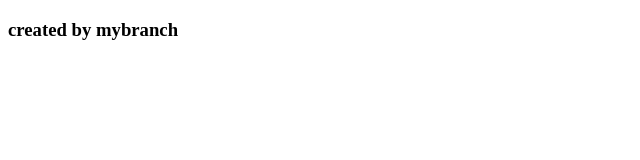
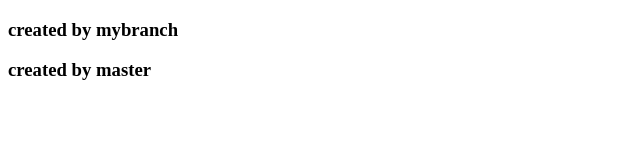
Before and after one commit to pvshafeeq/GitTestApp, a plain HTML site: page home.html in a window 1280 px wide. Shown: the whole page, without its empty margins (0-640 px from the left). Drawn offline with Linux system fonts and the light colour scheme.

Commit message:
change by master

```diff
--- a/home.html
+++ b/home.html
@@ -8,5 +8,6 @@
 </head>
 <body>
     <h3>created by mybranch</h3>
+    <h3>created by master</h3>
 </body>
 </html>
```
